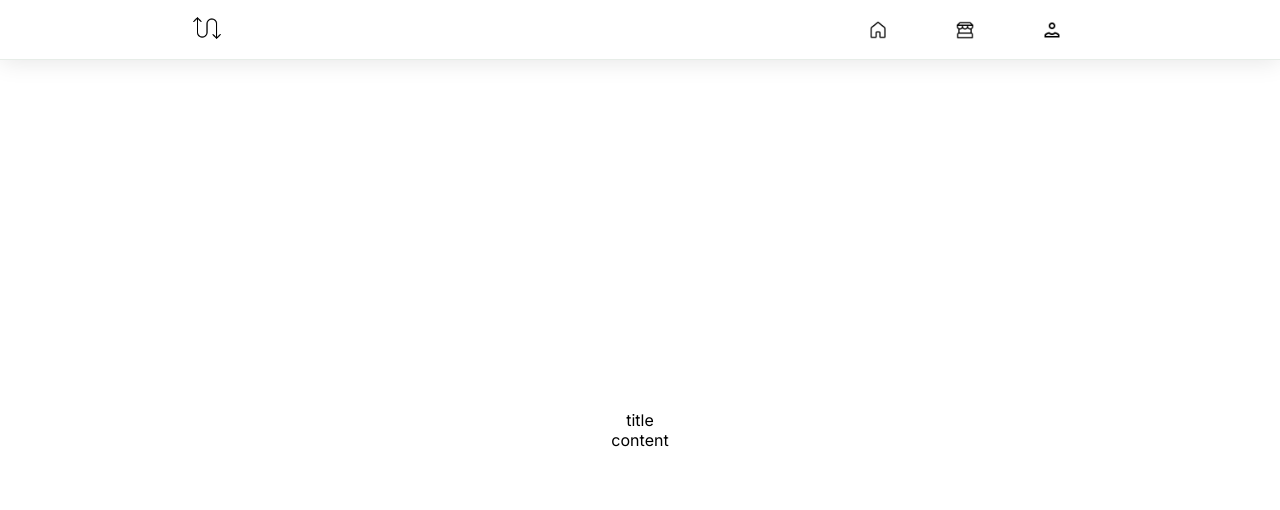
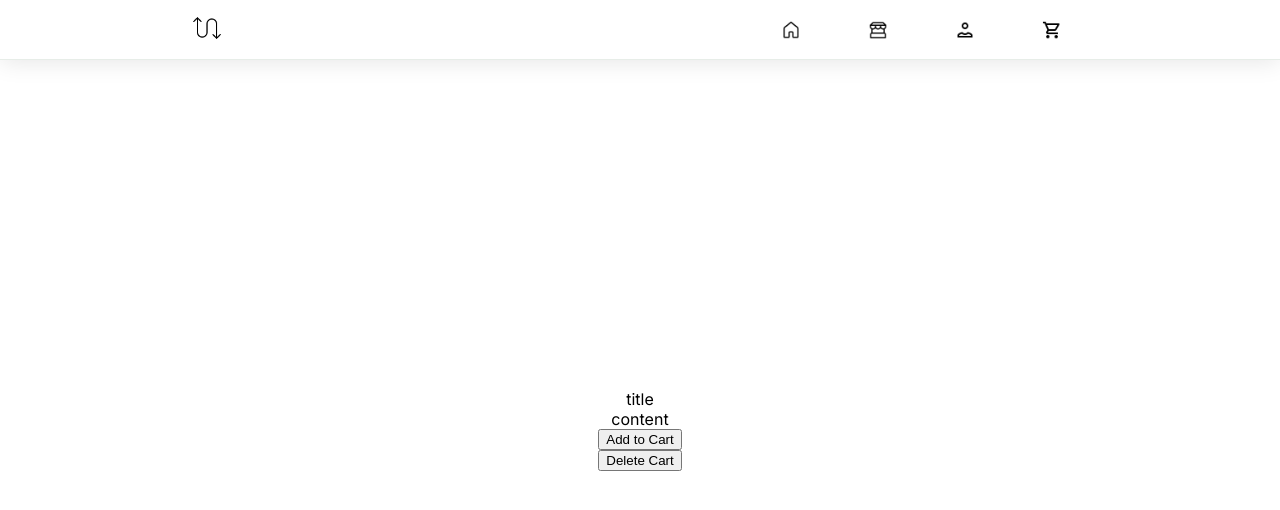
Before and after one commit to ZabirAbu/RecycleSharingSystem, a React (Create React App) app in the folder recycling/: page /item in a window 1280 px wide. Shown: the top 510 px of the page. Built offline with nearby package versions, Linux system fonts and the light colour scheme.

Commit message:
Made item page.

```diff
--- a/recycling/src/App.js
+++ b/recycling/src/App.js
@@ -14,6 +14,8 @@ function App() {
         <Route path="/home" element={<Navigate to="/" />} />
         <Route path="/" element={<Home />} />
         <Route path="/item" element={<Item />} />
+        {/* <Route path="/item/:id" element={Item} /> */}
+
         <Route path="/market" element={<Market />} />
         <Route path="/profile" element={<Profile />} />
 
--- a/recycling/src/CSS/Market.css
+++ b/recycling/src/CSS/Market.css
@@ -176,6 +176,7 @@
 }
 
 .mkb-title{
+    font-weight: 500;
     font-size: 14px;
 }
 
--- a/recycling/src/Components/Header.js
+++ b/recycling/src/Components/Header.js
@@ -3,6 +3,8 @@ import homeIcon from '../Assets/home.png';
 import marketIcon from '../Assets/market.png';
 import loginIcon from '../Assets/person.png';
 import logo from '../Assets/icon.png'
+import cart from '../Assets/cart.png'
+
 
 import FormControl from '@mui/material/FormControl';
 import MenuItem from '@mui/material/MenuItem';
@@ -11,6 +13,8 @@ import { useEffect, useState } from 'react';
 
 function Header() {
     const [theme, setTheme] = useState('darkmode');
+    const [cartLength, setCartLength] = useState(); // State to manage cart items
+
 
 
     const handleChange = (event) => {
@@ -32,6 +36,14 @@ function Header() {
         }
     };
 
+    useEffect(() => {
+        const storedCart = localStorage.getItem('cart');
+        if (storedCart) {
+            console.log(JSON.parse(storedCart))
+            setCartLength(JSON.parse(storedCart).length);
+        }
+    }, []);
+
 
     return (
         <div className='Header'>
@@ -47,6 +59,9 @@ function Header() {
                 </a>
                 <a className='nav-btn' href='/profile'>
                     <img src={loginIcon} />
+                </a>
+                <a className='nav-btn' href='/checkout'>
+                    <img src={cart} /> {cartLength}
                 </a>
 {/*
                 <FormControl sx={{ m: 1, minWidth: 120 }}>
--- a/recycling/src/Pages/Item.jsx
+++ b/recycling/src/Pages/Item.jsx
@@ -1,34 +1,62 @@
+import React, { useState, useEffect } from 'react';
+import { useParams } from 'react-router-dom';
+import Header from '../Components/Header';
 import '../CSS/index.css';
 import '../CSS/Item.css';
 
-
-import Header from '../Components/Header';
+function Item() {
+    // const { id: itemId } = useParams(); // Extract the 'id' parameter from the URL
+    const [cart, setCart] = useState([]); // State to manage cart items
 
 
-function Item() {
+
+    // Function to add item to cart
+    const addToCart = () => {
+        const searchParams = new URLSearchParams(window.location.search);
+        const itemId = searchParams.get('id');
+        if (!cart.includes(itemId)) {
+            console.log(itemId)
+            setCart([...cart, itemId]);
+            localStorage.setItem('cart', JSON.stringify([...cart, itemId]));
+        }
+    };
+
+    const deleteCart = () => {
+        localStorage.removeItem('cart');
+
+    };
+
+    useEffect(() => {
+        const storedCart = localStorage.getItem('cart');
+        if (storedCart) {
+            console.log(JSON.parse(storedCart))
+            setCart(JSON.parse(storedCart));
+        }
+    }, []);
+
     return (
-
         <div>
             <Header />
             <div className='Item-container'>
                 <div className='Item'>
                     <div className='item-image'>
-
+                        {/* Item image goes here */}
                     </div>
                     <div className='item-info'>
                         <div className='item-title'>
-                        {/* {title} */}title
+                            {/* {title} */}title{cart}
                         </div>
                         <div className='item-content'>
                             {/* {content} */}content
                         </div>
+                        {/* Button to add item to cart */}
+                        <button onClick={addToCart}>Add to Cart</button>
+                        <button onClick={deleteCart}>Delete Cart</button>
+
                     </div>
                 </div>
             </div>
-
-
         </div>
-
     );
 }
 
```
Also changed, not shown: recycling/src/Assets/cart.png (added). Lines whose indentation alone changed are shown as unchanged.
